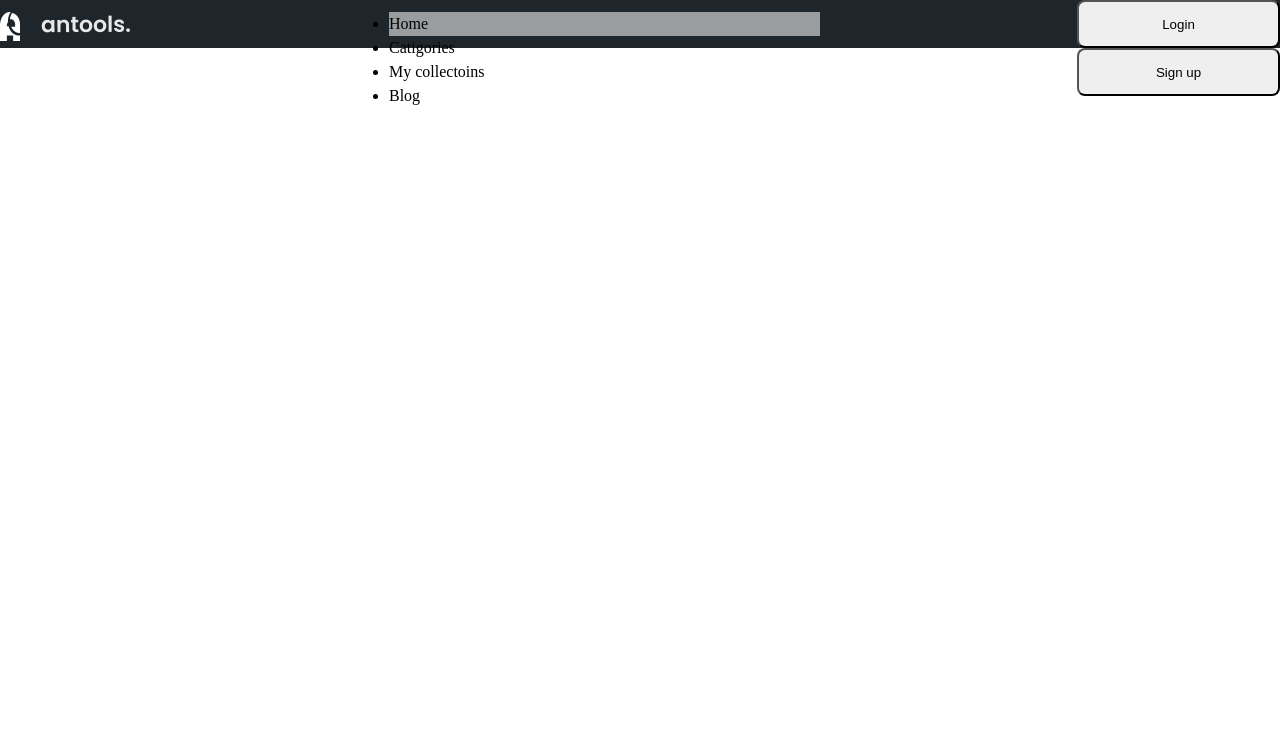
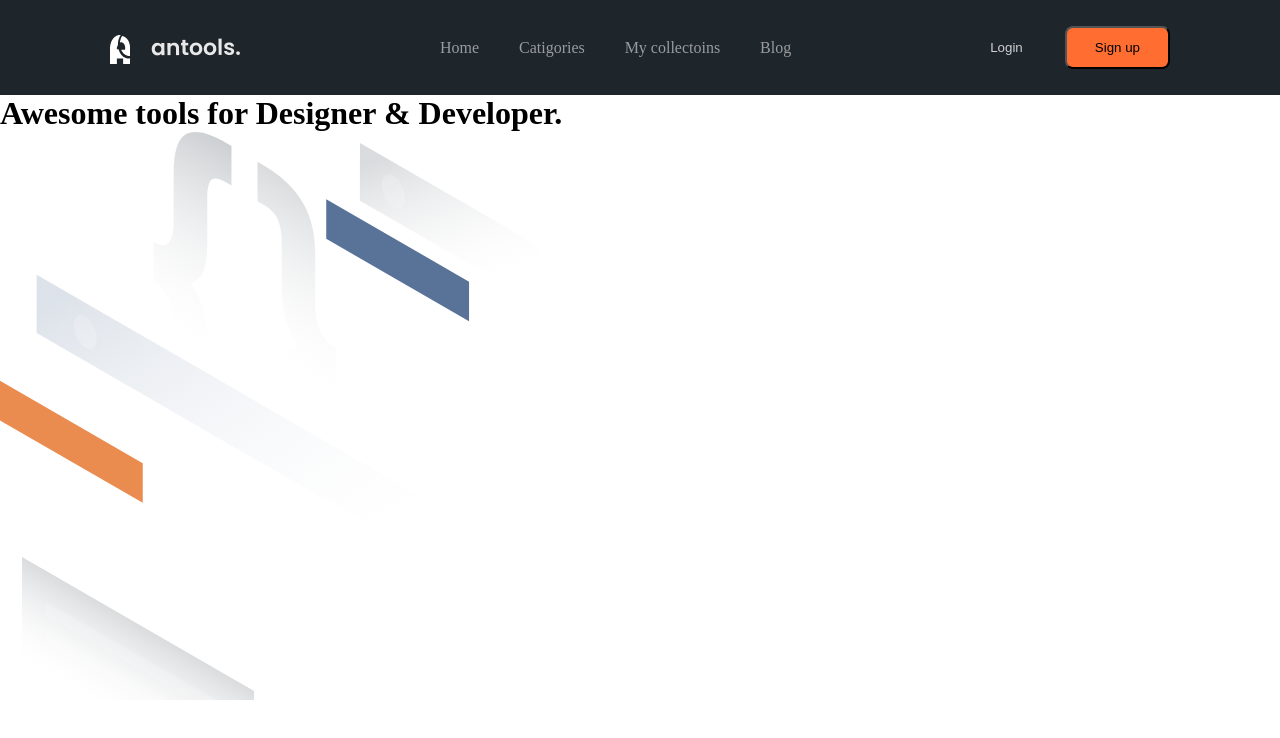
Before and after one commit to m1rlom/Diploma-project-1, a plain HTML site: page index.html in a window 1280 px wide. Drawn offline with Linux system fonts and the light colour scheme.

Commit message:
create navigation

```diff
--- a/index.html
+++ b/index.html
@@ -22,6 +22,16 @@
                     <button class="nav-buttons-2 nav-buttons">Sign up</button>
                 </div>
             </nav>
+            <header class="header">
+                <div class="header-box">
+                <h1 class="header-title">
+                    Awesome tools for
+Designer & Developer.
+                </h1>
+                </div>
+                <img src="/images/header.svg" alt="">
+            </header>
+
         </div>
     </div>
 </body>
--- a/style.css
+++ b/style.css
@@ -7,16 +7,17 @@
     display: flex;
     justify-content: space-between;
     align-items: center;
+    padding-right: 110px;
+    padding-left: 110px;
+    padding-top: 26px;
+    padding-bottom: 26px;
 }
 .nav-ul{
+  display: flex;
   justify-content: space-evenly;
   align-items: center;
   width: 431px;
 height: 24px;
-top: 38px;
-left: 505px;
-gap: 0px;
-opacity: 0px;
 
   font-family: Poppins;
   font-size: 16px;
@@ -24,14 +25,29 @@ opacity: 0px;
   line-height: 24px;
   text-align: left;
 
-  background: #FFFFFF8C;
+  color: #FFFFFF8C;
 
 }
+.container{
+
+}
+.nav-ul-li{
+  list-style: none;
+}
 .nav-buttons{
-width: 203px;
-height: 48px;
-top: 26px;
-left: 1129px;
+  display: flex;
+  align-items: center;
+  margin: 41;
 border-radius: 8px;
 
 }
+.nav-buttons-1{
+  margin-right: 41px;
+background: transparent;
+color: rgba(255, 255, 255, 0.78);
+border: 1px solid transparent;
+}
+.nav-buttons-2{
+  background: #ff6e30;
+  padding: 12px 28px;
+}
```
Also changed, not shown: images/header.svg (added).
